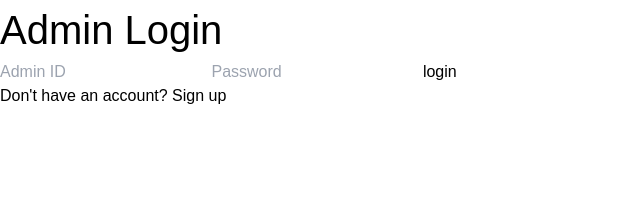
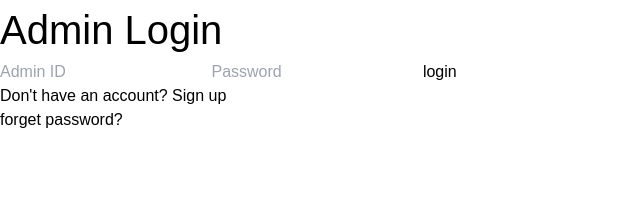
Before and after one commit to UiJosh20/Learnify-frontend, a React (Vite) app: page /admin/login in a window 1280 px wide. Shown: the top 201 px of the page, without its empty margins (0-640 px from the left). Built offline with nearby package versions, Linux system fonts and the light colour scheme; a web font is replaced by a local one.

Commit message:
done with the forgotten password interface

```diff
--- a/src/Components/Admin/AdminLogin.jsx
+++ b/src/Components/Admin/AdminLogin.jsx
@@ -39,6 +39,9 @@ const AdminLogin = () => {
 
                     <button type="submit" className="lg:bg-yellow-500 p-3 text-white rounded w-full mb-3 font-bold bg-yellow-400">login</button>
                     <p className="text-center">Don't have an account? <Link to='/admin/signup' className="text-gray-500 font-bold">Sign up</Link></p>
+
+                    <Link to='/forgot'>forget password?</Link>
+
                 </form>
 
             </main>
--- a/src/Components/Users/UserLogin.jsx
+++ b/src/Components/Users/UserLogin.jsx
@@ -41,7 +41,7 @@ const UserLogin = () => {
                 <button type="submit" className="p-3 text-white rounded w-full mb-3 font-bold bg-blue-300">login</button>
                 <p className="text-center">Don't have an account? <Link to='/user/signup' className="text-gray-500 font-bold">Sign up</Link></p>
             <div className="w-full flex justify-center lg:pt-4 text-yellow-300 font-bold">
-            <Link to='/user/forgot'>forget password?</Link>
+            <Link to='/forgot'>forget password?</Link>
             </div>
             </form>
 
```
Also changed, not shown: src/App.jsx (+5 -3 lines), src/Components/Users/CreateNewPassword.jsx (renamed from src/Components/Layout/CreateNewPassword.jsx), src/Components/Users/Forgot.jsx (renamed from src/Components/Layout/Forgot.jsx), src/Components/Users/InputOTP.jsx (renamed from src/Components/Layout/InputOTP.jsx).
